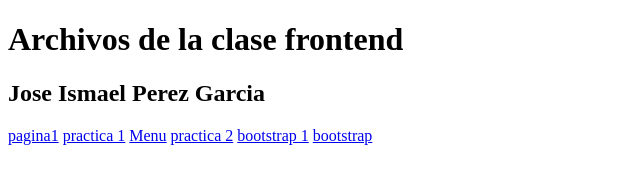
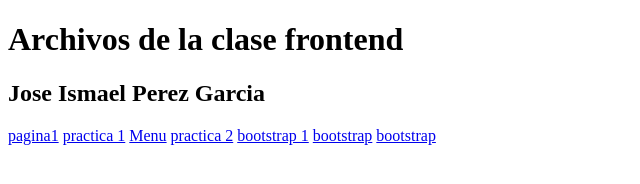
Before and after one commit to JosePerez1515/front-end, a plain HTML site: page index.html in a window 1280 px wide. Shown: the full height of the page, 0-640 px from the left. Drawn offline with Linux system fonts and the light colour scheme.

Commit message:
javascript

```diff
--- a/index.html
+++ b/index.html
@@ -15,6 +15,7 @@
     <a href="/practica 2/">practica 2</a>
     <a href="/bootstrap1/">bootstrap 1</a>
     <a href="/bootstrap/">bootstrap</a>
+    <a href="/javascript/">bootstrap</a>
 
 </body>
 </html>
```
